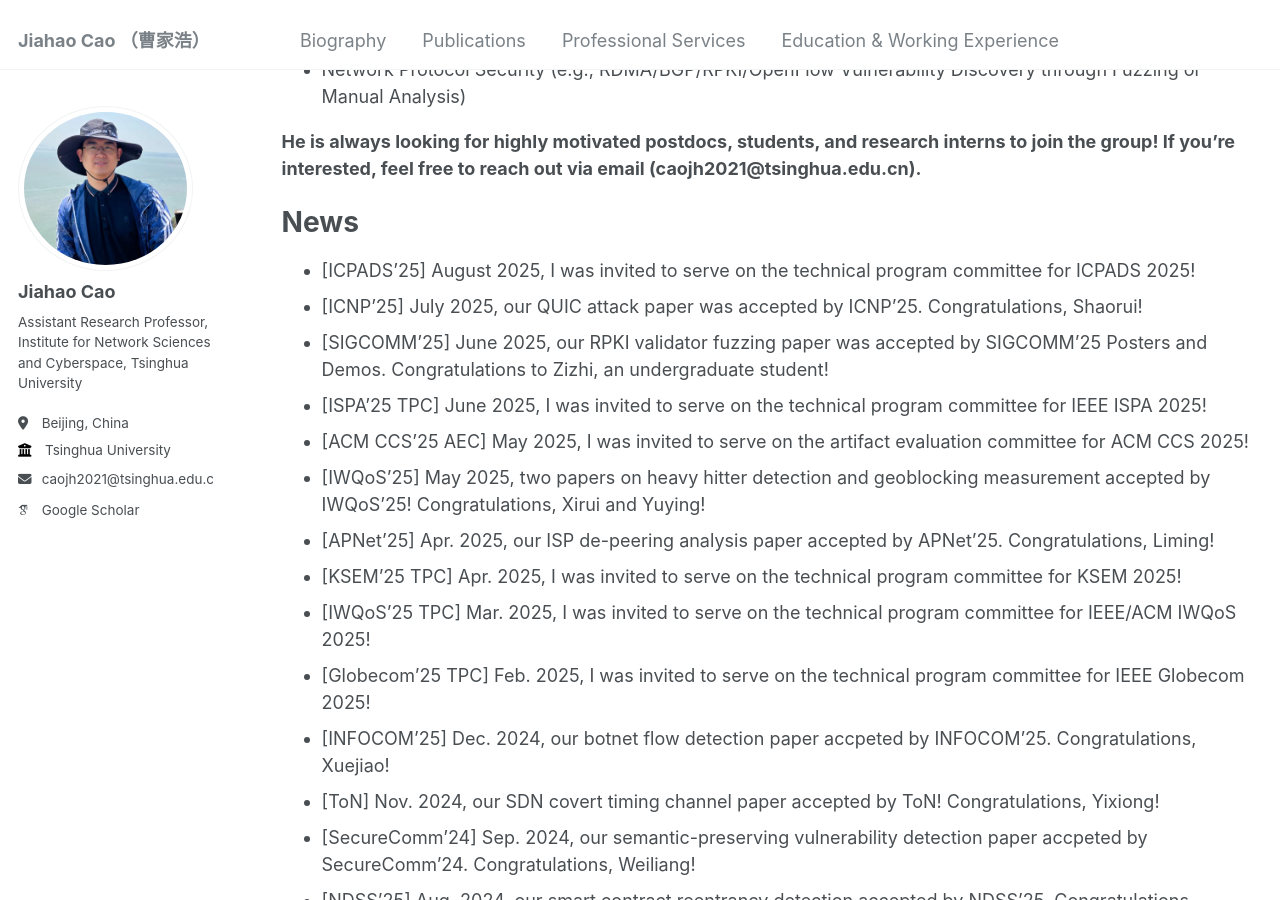
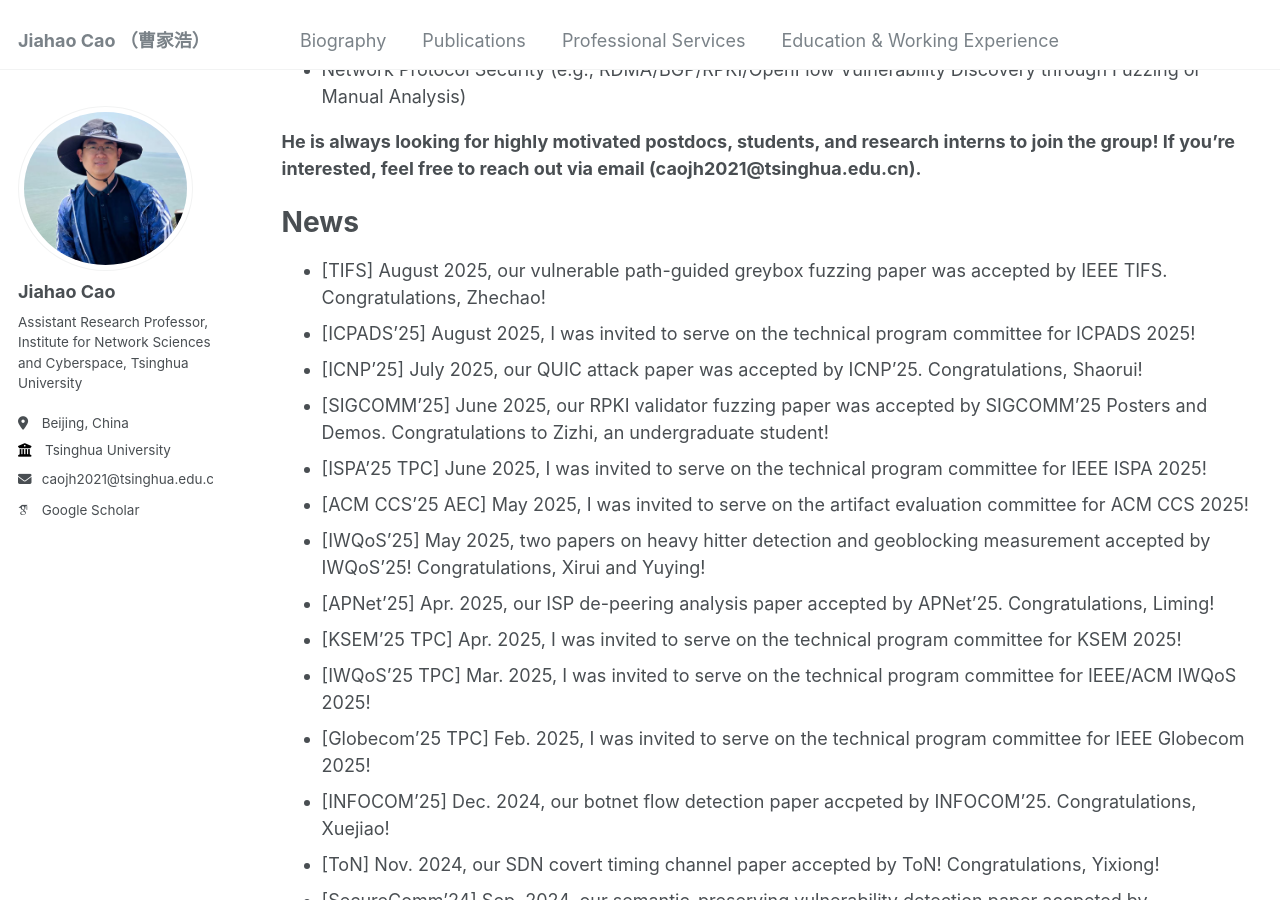
Before and after one commit to caojh15/caojh15.github.io, a Jekyll site: the page built from _pages/about.md, in a window 1280 px wide and 900 px high, scrolled down 607 px. Built offline with Jekyll 4.4.1, drawn with Linux system fonts in a browser that asks for light colours; some web fonts are replaced.

Commit message:
Update about.md

```diff
--- a/_pages/about.md
+++ b/_pages/about.md
@@ -20,6 +20,7 @@ His current interests mainly focus on the following domains:
 **He is always looking for highly motivated postdocs, students, and research interns to join the group! If you're interested, feel free to reach out via email (caojh2021@tsinghua.edu.cn).**
 
 # News
+- [TIFS] August 2025, our vulnerable path-guided greybox fuzzing paper was accepted by IEEE TIFS. Congratulations, Zhechao!
 - [ICPADS'25] August 2025,  I was invited to serve on the technical program committee for ICPADS 2025!
 - [ICNP'25] July 2025, our QUIC attack paper was accepted by ICNP'25. Congratulations, Shaorui!
 - [SIGCOMM'25] June 2025, our RPKI validator fuzzing paper was accepted by SIGCOMM'25 Posters and Demos. Congratulations to Zizhi, an undergraduate student!
```
